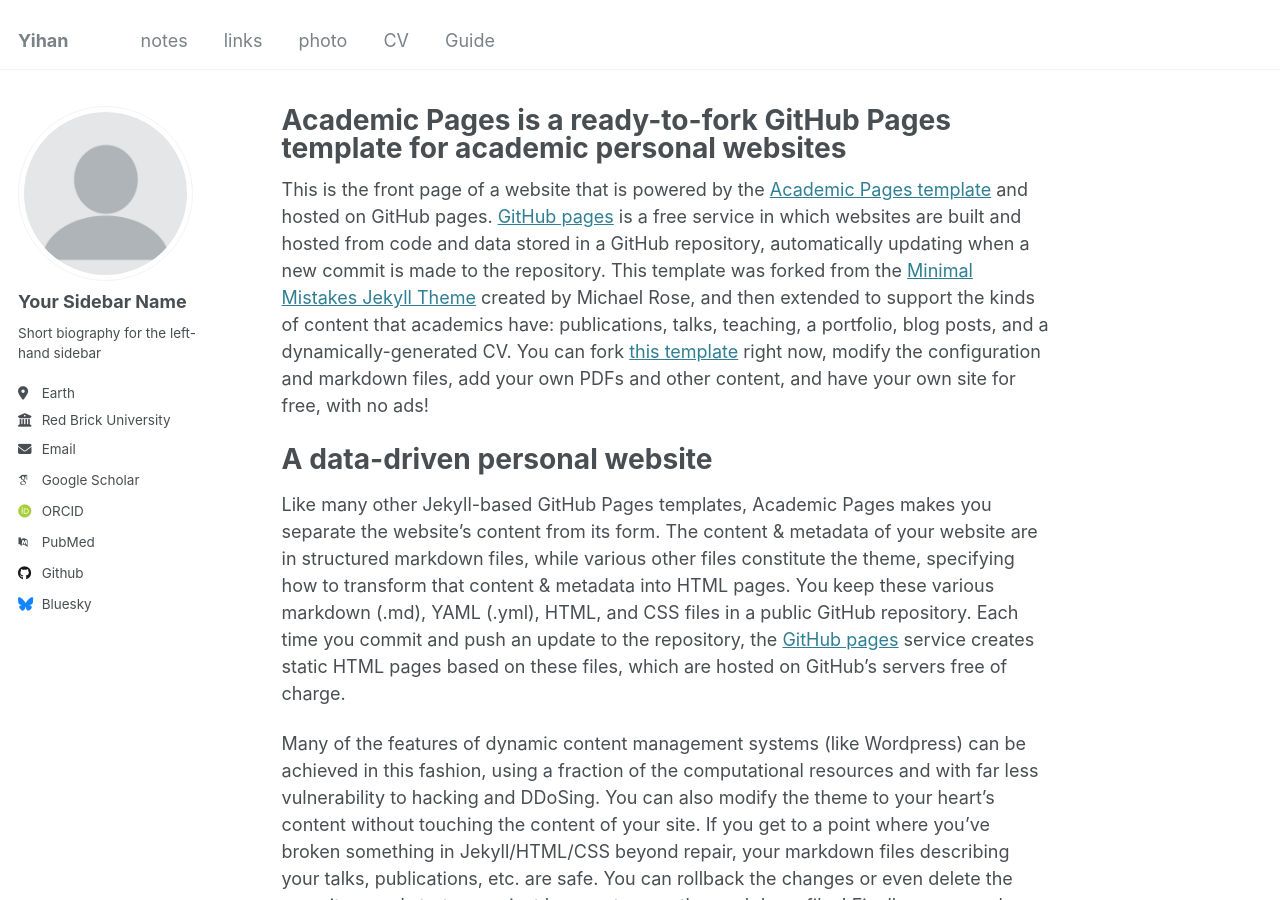
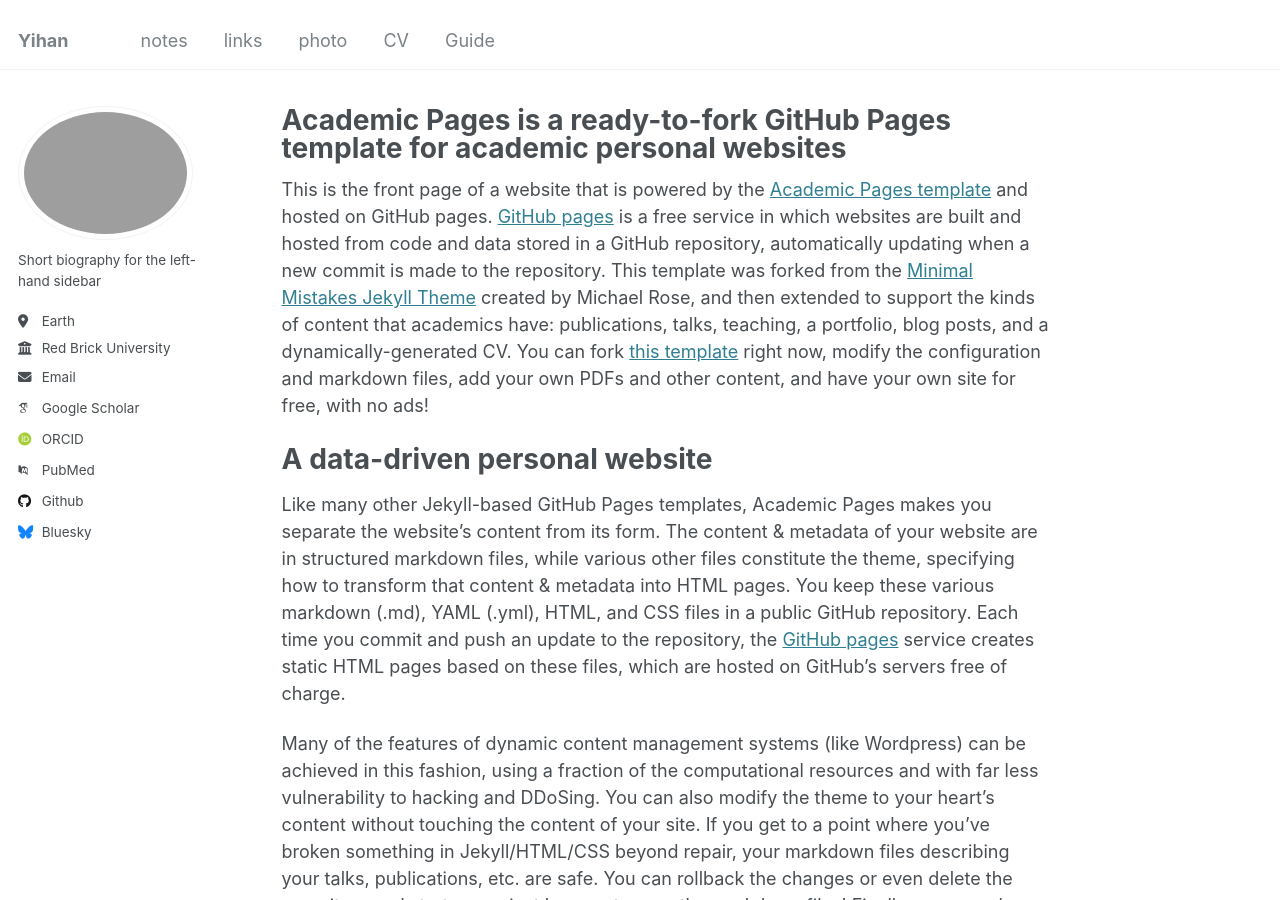
Before and after one commit to quireep/yihan.feng.github.io, a Jekyll site: the page built from _pages/about.md, in a window 1280 px wide and 900 px high. Built offline with Jekyll 4.4.1, drawn with Linux system fonts in a browser that asks for light colours; some web fonts are replaced.

Commit message:
Update _config.yml

```diff
--- a/_config.yml
+++ b/_config.yml
@@ -21,8 +21,7 @@ repository               : "yihan.feng.github.io"
 #               Additional customization can be done by editing /_includes/author-profile.html
 author:
   # Biographic information
-  avatar           : "profile.png"
-  name             : "Your Sidebar Name"
+  avatar           : "me.png"
   pronouns         : # example: "she/her"
   bio              : "Short biography for the left-hand sidebar"
   location         : "Earth"
```
